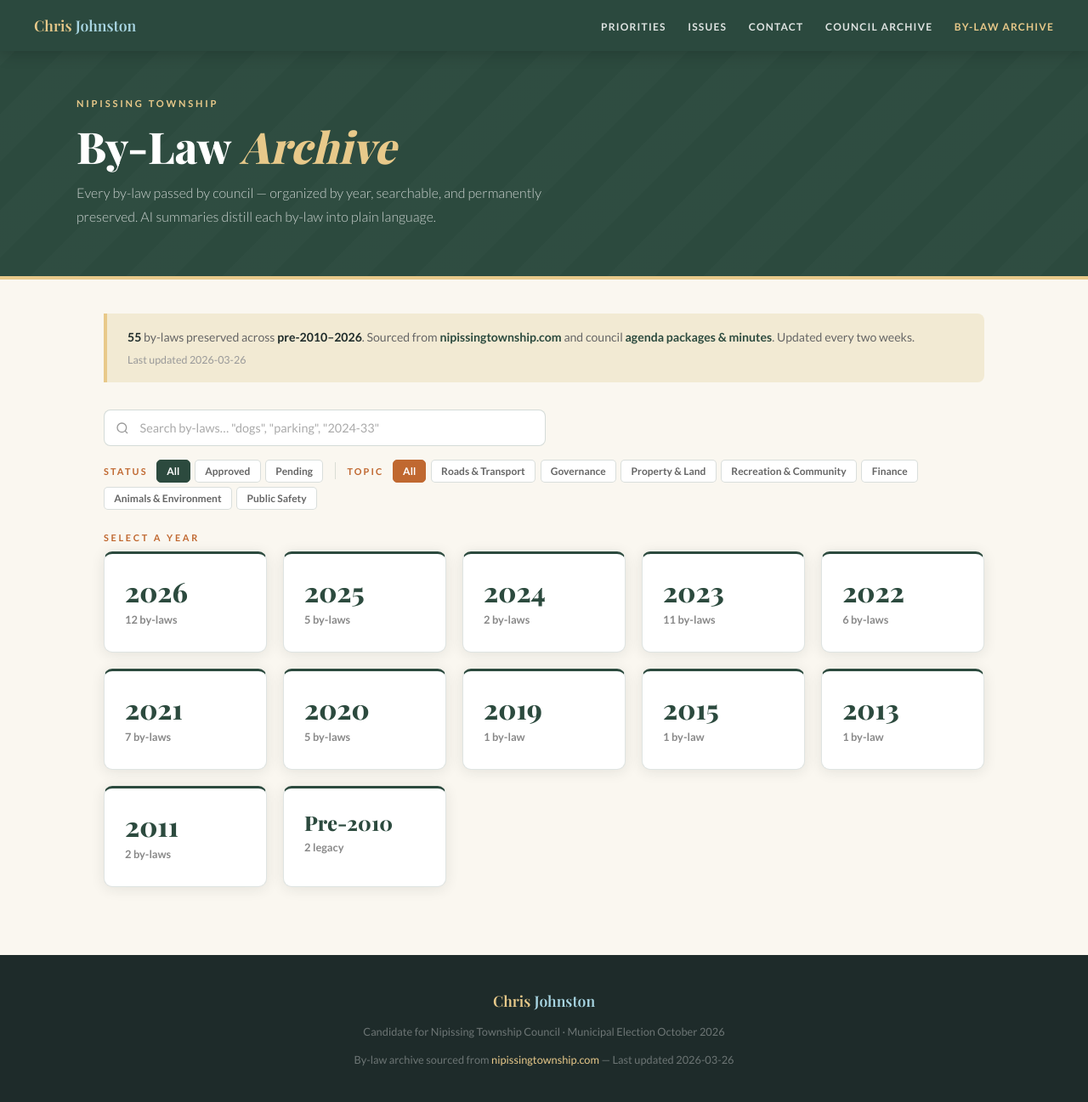
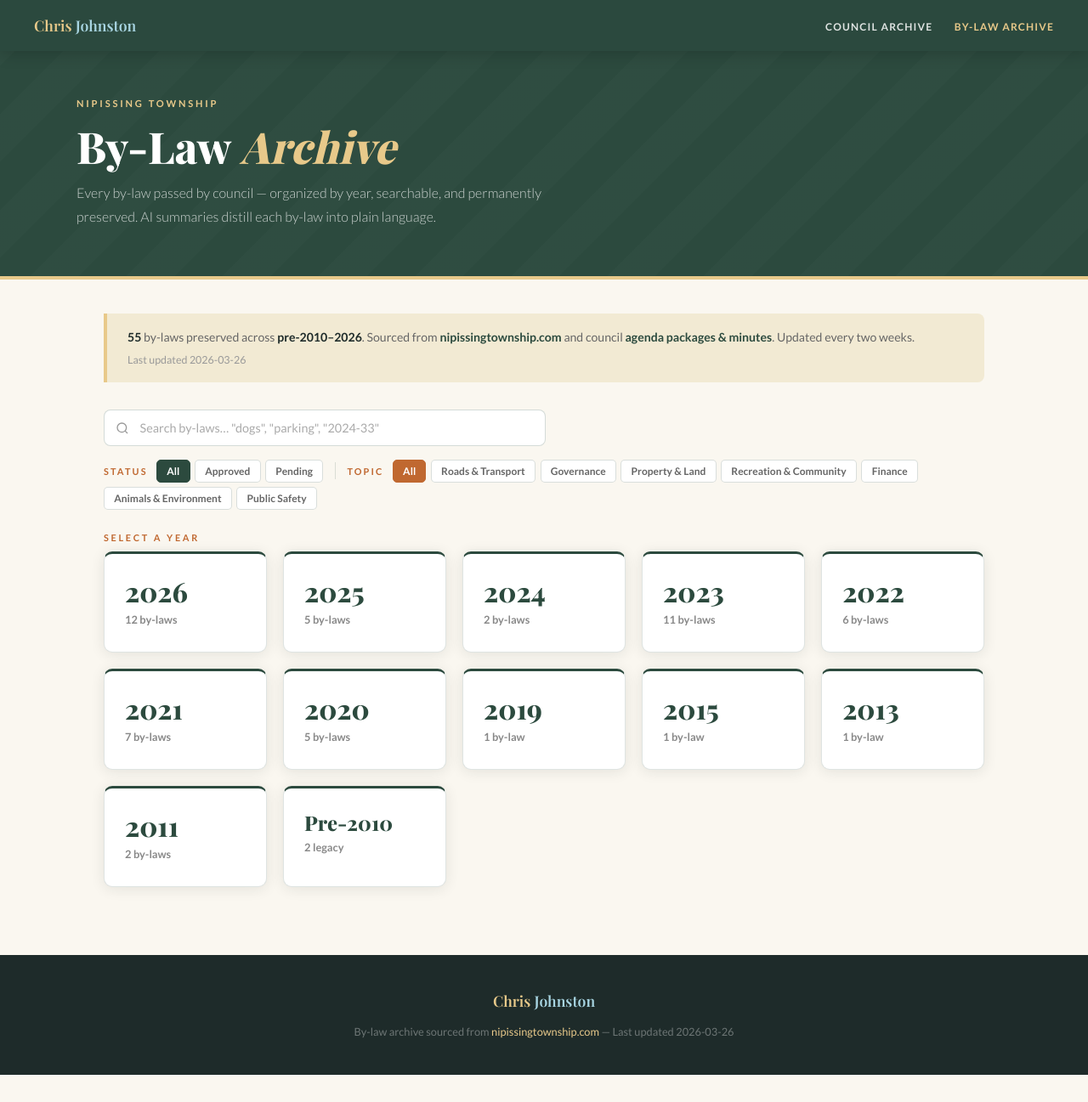
Before and after one commit to chriswjohnston/bylaw, a plain HTML site: page index.html in a window 1280 px wide. Shown: the whole page at 85% size. After the commit the page ends 1265 px from the top, so only its background shows below. Drawn offline with nearby package versions, Linux system fonts and the light colour scheme.

Commit message:
Update index.html

```diff
--- a/index.html
+++ b/index.html
@@ -175,9 +175,6 @@ footer a:hover{color:var(--sky)}
 <nav>
   <a class="nav-logo" href="https://chriswjohnston.ca">Chris <span>Johnston</span></a>
   <ul class="nav-links">
-    <li><a href="https://chriswjohnston.ca#priorities">Priorities</a></li>
-    <li><a href="https://chriswjohnston.ca#issues">Issues</a></li>
-    <li><a href="https://chriswjohnston.ca#contact">Contact</a></li>
     <li><a href="https://council.chriswjohnston.ca">Council Archive</a></li>
     <li><a href="./" class="active">By-Law Archive</a></li>
   </ul>
@@ -224,7 +221,6 @@ footer a:hover{color:var(--sky)}
 
 <footer><div class="footer-inner">
   <div class="footer-logo">Chris <span>Johnston</span></div>
-  <p>Candidate for Nipissing Township Council &middot; Municipal Election October 2026</p>
   <p>By-law archive sourced from <a href="https://nipissingtownship.com/municipal-information/by-laws/" target="_blank">nipissingtownship.com</a> &mdash; Last updated <span id="f-updated">—</span></p>
 </div></footer>
 
```
